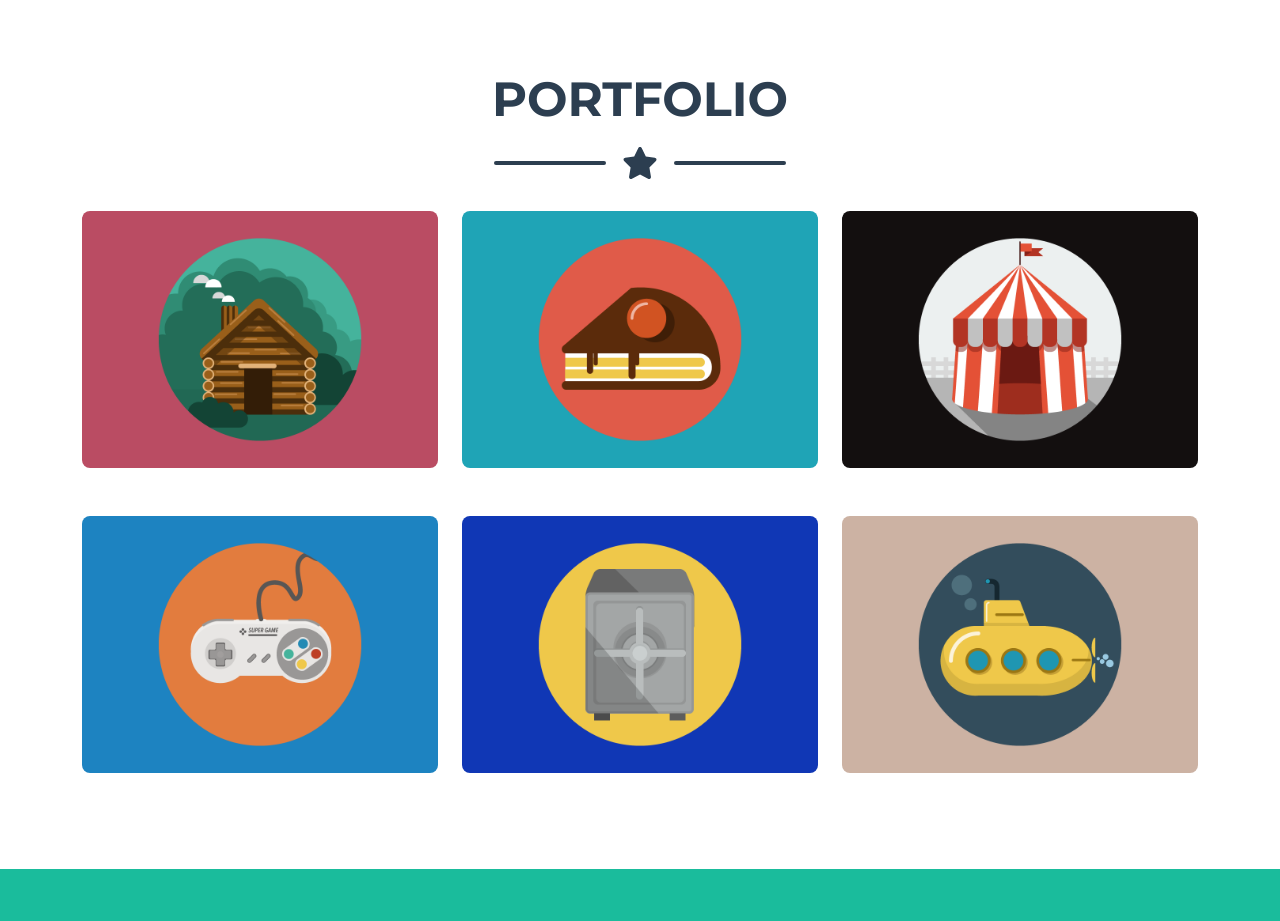
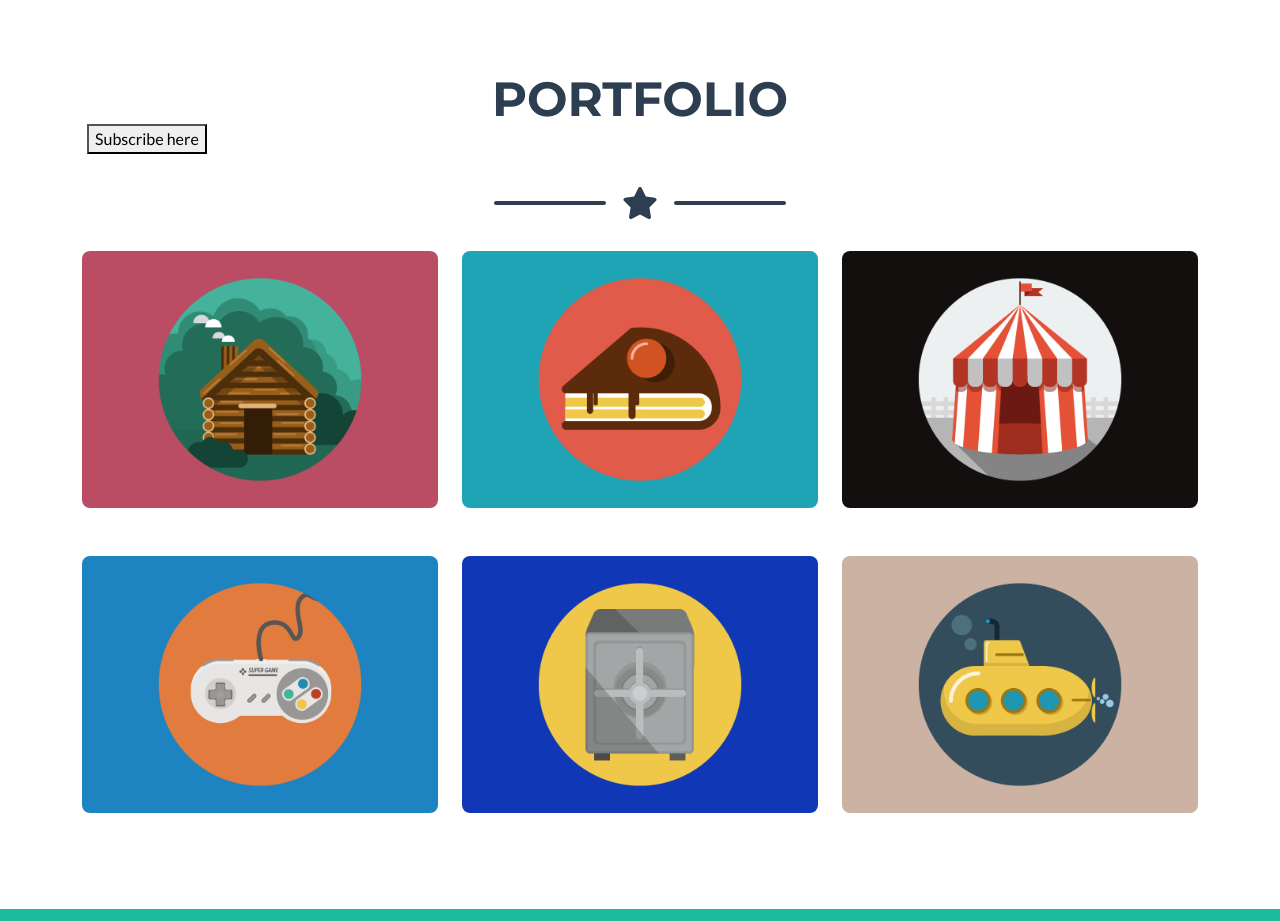
Before and after one commit to ExploreVWO/Sahaja, a plain HTML site: page index.html in a window 1280 px wide. Shown: the part 800-1721 px from the top of the page. Drawn offline with nearby package versions, Linux system fonts and the light colour scheme.

Commit message:
Update index.html

```diff
--- a/index.html
+++ b/index.html
@@ -84,6 +84,7 @@ f=false,d=document,code={use_existing_jquery:function(){return use_existing_jque
             <div class="container">
                 <!-- Portfolio Section Heading-->
                 <h2 class="page-section-heading text-center text-uppercase text-secondary mb-0">Portfolio</h2>
+                <button style="margin: 5px;">Subscribe here</button>
                 <!-- Icon Divider-->
                 <div class="divider-custom">
                     <div class="divider-custom-line"></div>
```
